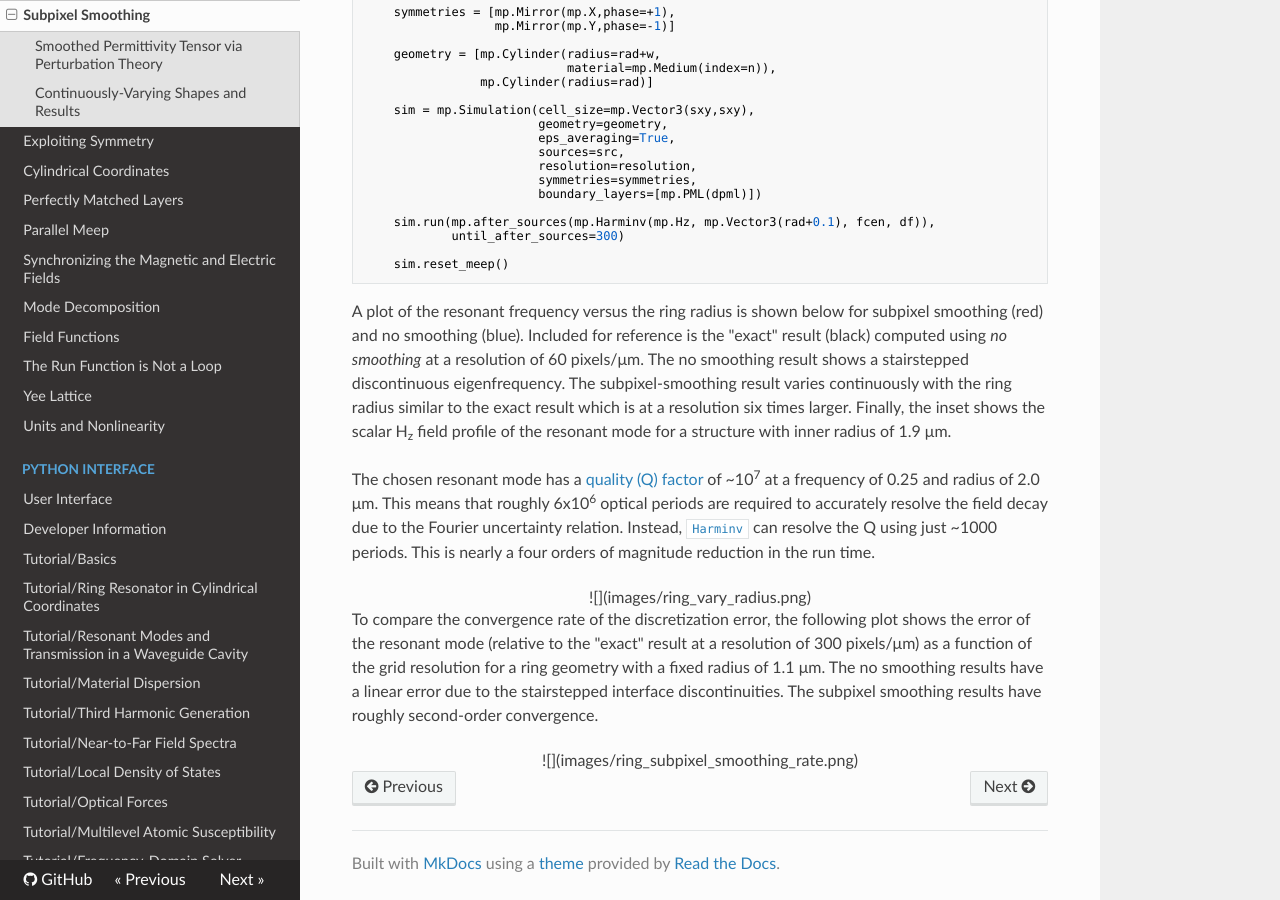
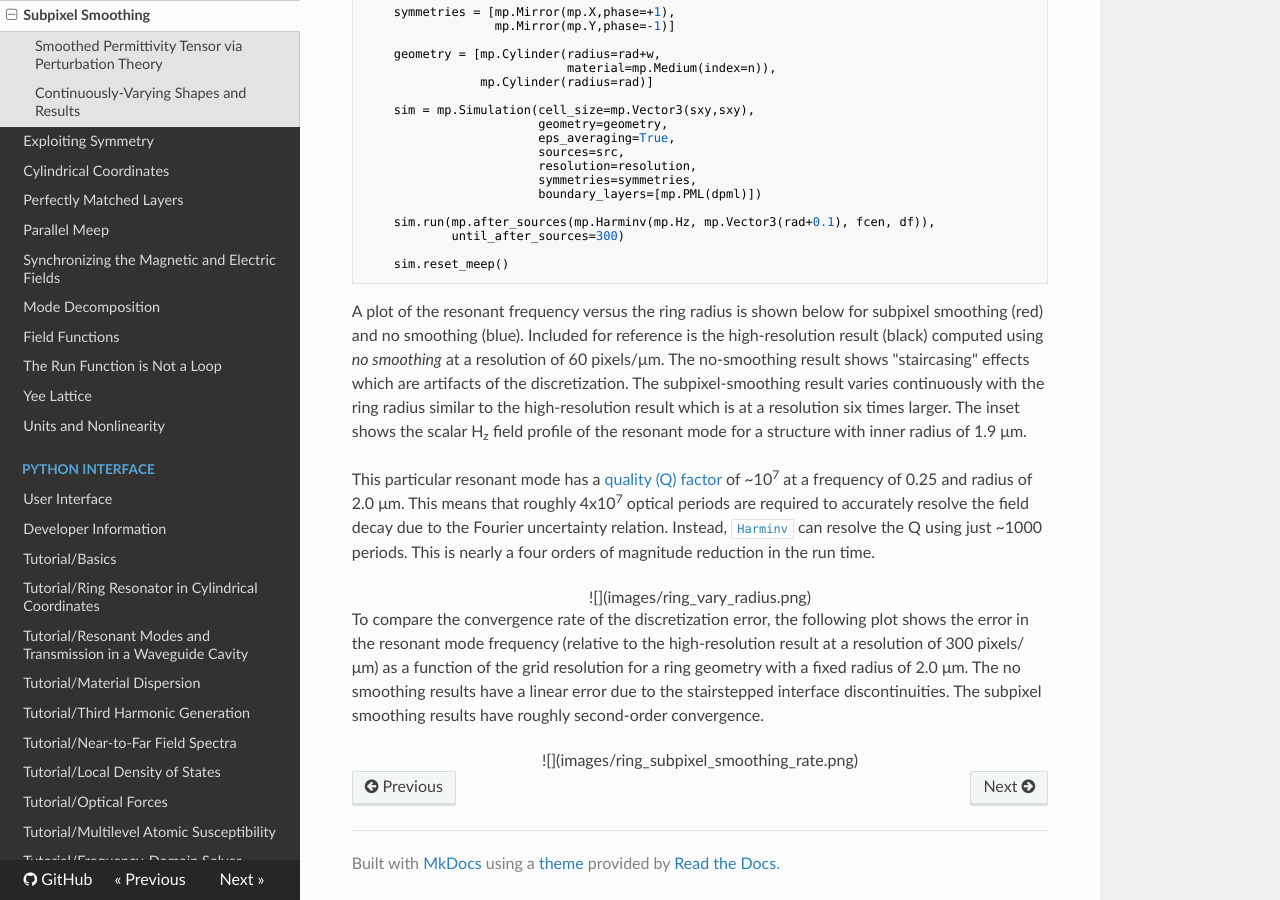
Before and after one commit to NanoComp/meep, an MkDocs documentation site: the page built from doc/docs/Subpixel_Smoothing.md, in a window 1280 px wide and 900 px high, scrolled down 2044 px. Built offline with MkDocs 1.6.1, drawn with Linux system fonts in a browser that asks for light colours; nearby versions of some CDN libraries; formulas are drawn with MathJax 3; old or Windows-style settings are respelled for this version of MkDocs.

Commit message:
minor updates to docs

````diff
--- a/doc/docs/Subpixel_Smoothing.md
+++ b/doc/docs/Subpixel_Smoothing.md
@@ -74,15 +74,15 @@ for rad in np.arange(1.800,2.001,0.005):
     sim.reset_meep()
 ```
 
-A plot of the resonant frequency versus the ring radius is shown below for subpixel smoothing (red) and no smoothing (blue). Included for reference is the "exact" result (black) computed using *no smoothing* at a resolution of 60 pixels/μm. The no smoothing result shows a stairstepped discontinuous eigenfrequency. The subpixel-smoothing result varies continuously with the ring radius similar to the exact result which is at a resolution six times larger. Finally, the inset shows the scalar H<sub>z</sub> field profile of the resonant mode for a structure with inner radius of 1.9 μm.
+A plot of the resonant frequency versus the ring radius is shown below for subpixel smoothing (red) and no smoothing (blue). Included for reference is the high-resolution result (black) computed using *no smoothing* at a resolution of 60 pixels/μm. The no-smoothing result shows "staircasing" effects which are artifacts of the discretization. The subpixel-smoothing result varies continuously with the ring radius similar to the high-resolution result which is at a resolution six times larger. The inset shows the scalar H<sub>z</sub> field profile of the resonant mode for a structure with inner radius of 1.9 μm.
 
-The chosen resonant mode has a [quality (Q) factor](https://en.wikipedia.org/wiki/Q_factor) of ~10<sup>7</sup> at a frequency of 0.25 and radius of 2.0 μm. This means that roughly 6x10<sup>6</sup> optical periods are required to accurately resolve the field decay due to the Fourier uncertainty relation. Instead, [`Harminv`](Python_User_Interface.md#harminv) can resolve the Q using just ~1000 periods. This is nearly a four orders of magnitude reduction in the run time.
+This particular resonant mode has a [quality (Q) factor](https://en.wikipedia.org/wiki/Q_factor) of ~10<sup>7</sup> at a frequency of 0.25 and radius of 2.0 μm. This means that roughly 4x10<sup>7</sup> optical periods are required to accurately resolve the field decay due to the Fourier uncertainty relation. Instead, [`Harminv`](Python_User_Interface.md#harminv) can resolve the Q using just ~1000 periods. This is nearly a four orders of magnitude reduction in the run time.
 
 <center>
 ![](images/ring_vary_radius.png)
 </center>
 
-To compare the convergence rate of the discretization error, the following plot shows the error of the resonant mode (relative to the "exact" result at a resolution of 300 pixels/μm) as a function of the grid resolution for a ring geometry with a fixed radius of 1.1 μm. The no smoothing results have a linear error due to the stairstepped interface discontinuities. The subpixel smoothing results have roughly second-order convergence.
+To compare the convergence rate of the discretization error, the following plot shows the error in the resonant mode frequency (relative to the high-resolution result at a resolution of 300 pixels/μm) as a function of the grid resolution for a ring geometry with a fixed radius of 2.0 μm. The no smoothing results have a linear error due to the stairstepped interface discontinuities. The subpixel smoothing results have roughly second-order convergence.
 
 <center>
 ![](images/ring_subpixel_smoothing_rate.png)
````
Also changed, not shown: doc/docs/FAQ.md (+3 -1 lines), doc/docs/Python_Tutorials/Near_to_Far_Field_Spectra.md (+2 -3 lines), doc/docs/images/ring_subpixel_smoothing_rate.png, doc/docs/images/ring_vary_radius.png.
